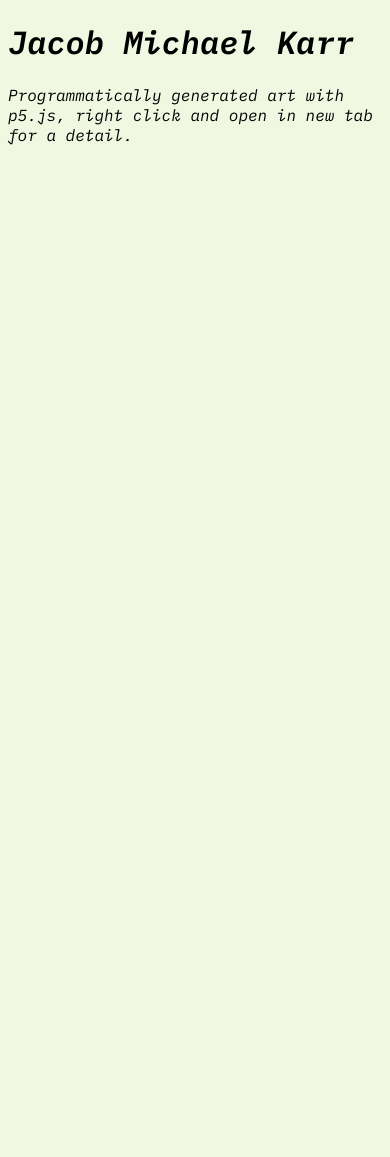
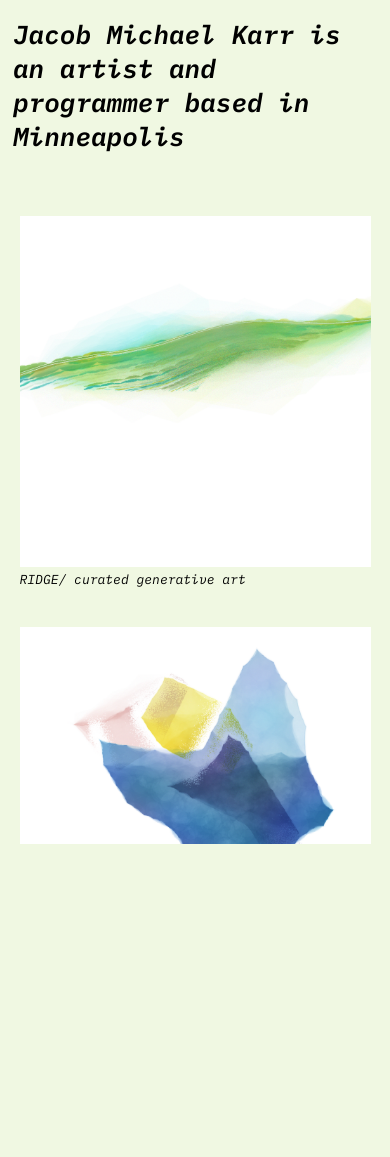
Before and after one commit to karrjm/miniature-art-portfolio, a plain HTML site: page index.html in a window 390 px wide. After the commit the page ends 844 px from the top, so only its background shows below. Drawn offline with Linux system fonts and the light colour scheme.

Commit message:
new layout

```diff
--- a/css/style.css
+++ b/css/style.css
@@ -1,27 +1,73 @@
 :root {
-    font-family: 'IBM Plex Mono', sans-serif;
+    font-family: 'IBM Plex Mono';
+    font-size: small;
     font-style: italic;
     background-color: #f0f8e2;
-    -ms-overflow-style: none;
-    scrollbar-width: none;
 }
 
+body,
+html {
+    margin: 0;
+    padding: 0;
+}
+
+::selection {
+    color: darkgreen;
+    background: greenyellow;
+}
+
+/* Primary Grid */
+body {
+    display: grid;
+    grid-template-columns: minmax(min-content, 50%) 1fr;
+    overflow: hidden;
+    height: 100vh;
+}
+
+/* Side Nav */
+header {
+    padding: 0 1em 2em 1em;
+}
+
+main {
+    overflow-y: scroll;
+}
+
+
 section {
-    columns: auto;
-    column-gap: 0em;
-    column-width: 8em;
-    overflow: hidden;
+    padding: 1.5em;
+}
+
+figure {
+    display: grid;
+    grid-template-columns: 1fr 1fr 1fr 1fr;
+    grid-gap: 1em;
+    align-content: start;
 }
 
 img {
-    width: 130%;
-    opacity: 0;
-    transition: all 1s linear;
+    width: 100%;
 }
 
-img:hover,
-img:focus {
-    opacity: 1;
-    transition: all .25s ease-out;
-    z-index: 999;
+/* Switch to single column */
+@media (max-width: 788px) {
+
+    body,
+    main {
+        grid-template-columns: 1fr;
+    }
+
+    header {
+        border-right: 0;
+        border-bottom: 1px solid var(--primary-color);
+    }
+
+    nav {
+        position: inherit;
+    }
+
+    /* Single column image gallery */
+    figure {
+        grid-template-columns: 1fr;
+    }
 }
--- a/index.html
+++ b/index.html
@@ -11,19 +11,25 @@
   </head>
 
   <body>
-    <h1>Jacob Michael Karr</h1>
-    <p>
-      Programmatically generated art with p5.js, right click and open in new tab
-      for a detail.
-    </p>
-    <section>
-      <img src="img/ridge.png" />
-      <img src="img/rockform00.png" />
-      <img src="img/rockform01.png" />
-      <img src="img/platform.png" />
-      <img src="img/artifact.png" />
-      <img src="img/untitled0.png" />
-      <img src="img/untitled1.png" />
-    </section>
+    <header>
+      <h1>
+        Jacob Michael Karr is an artist and programmer based in Minneapolis
+      </h1>
+    </header>
+
+    <main>
+      <section>
+        <img src="img/ridge.png" />
+        <figcaption>RIDGE/ curated generative art</figcaption>
+      </section>
+      <section>
+        <img src="img/rockform01.png" />
+        <figcaption>ROCKFORM/ curated generative art</figcaption>
+      </section>
+      <section>
+        <img src="img/artifact.png" />
+        <figcaption>ARTIFACT/ curated generative art</figcaption>
+      </section>
+    </main>
   </body>
 </html>
```
